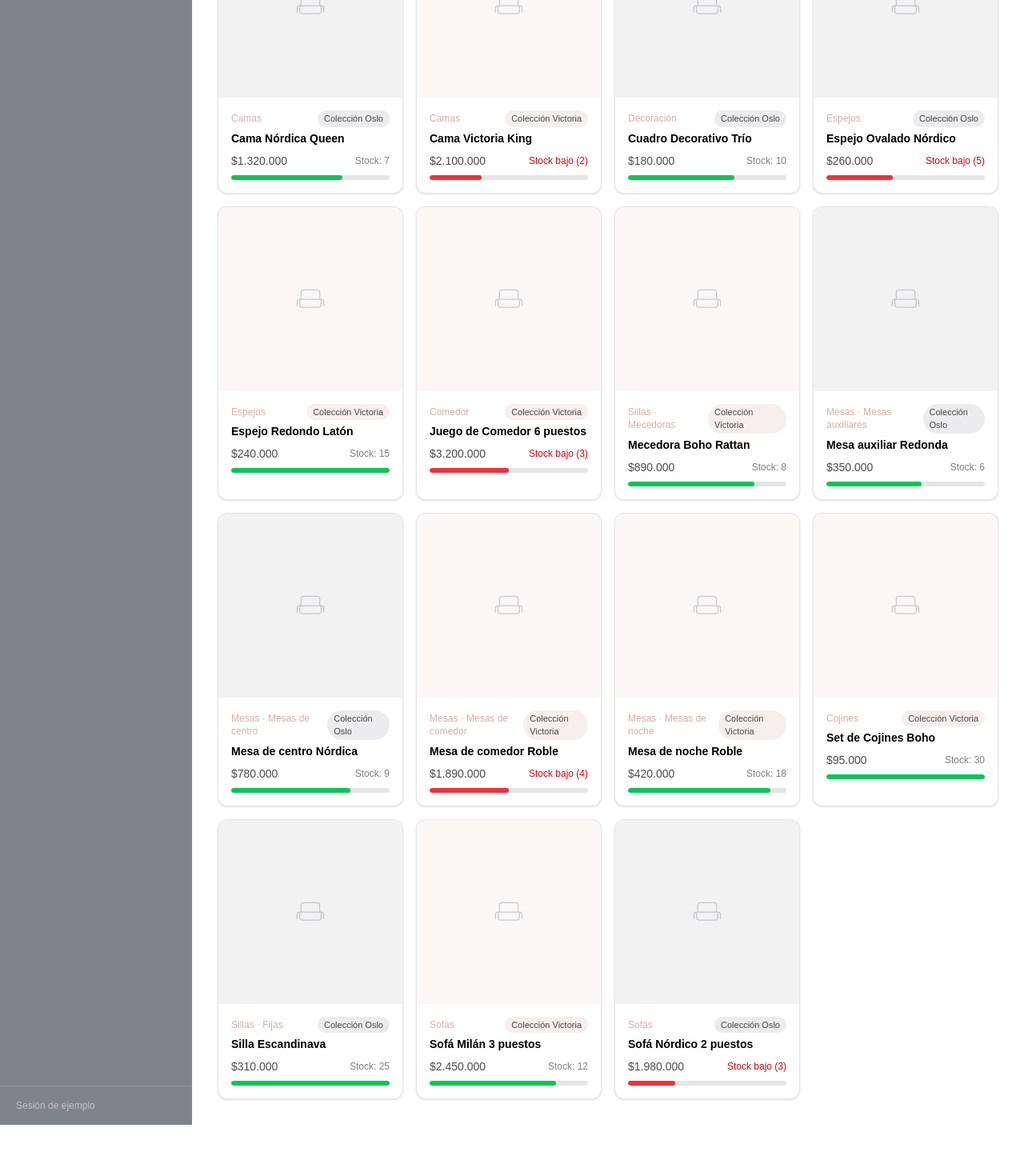
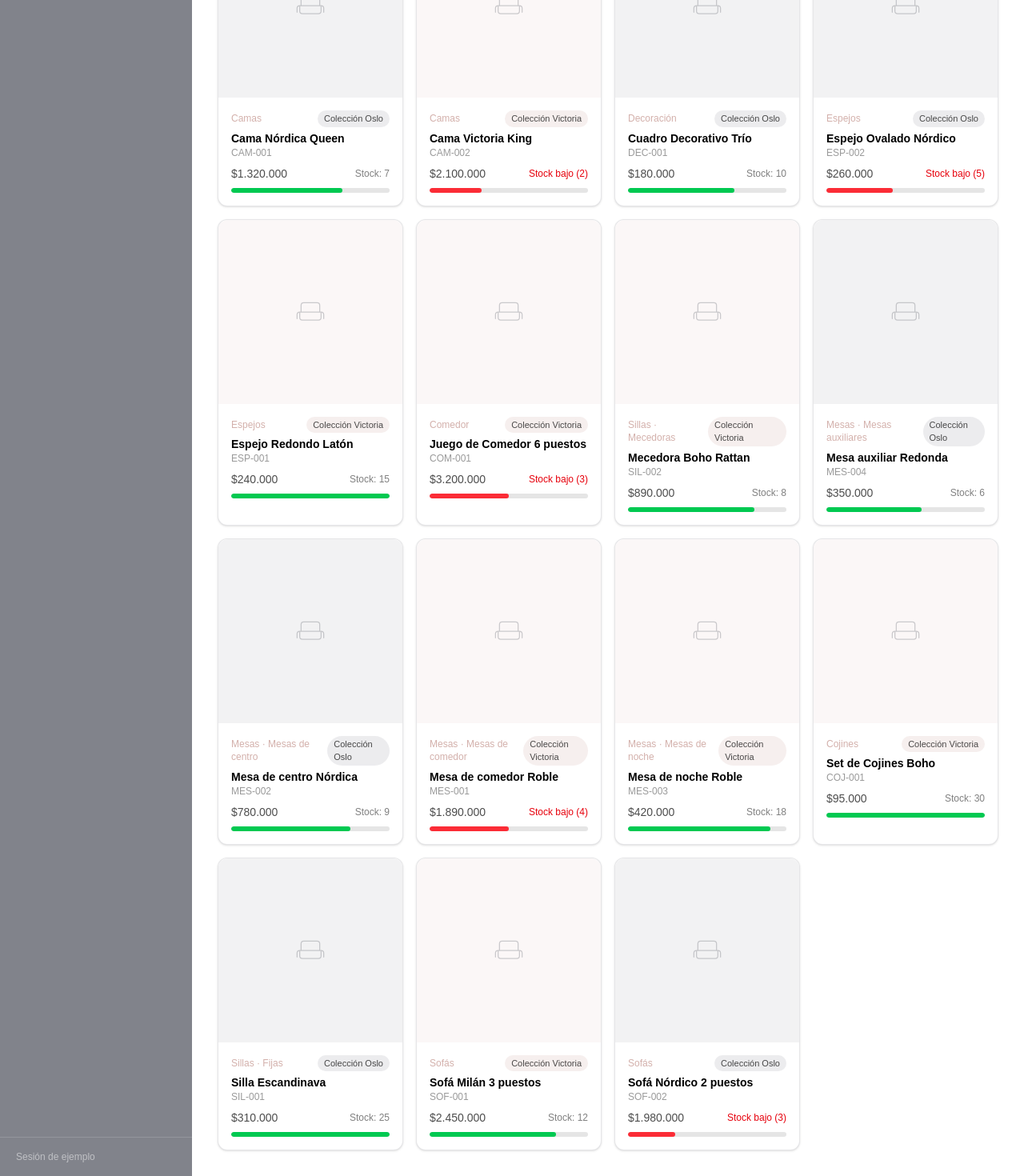
Before and after one commit to juanayalam1506-sudo/Cosas-de-casa, a Next.js app: page /dashboard/inventario in a window 1280 px wide. Shown: the part 437-1907 px from the top of the page at 80% size. Before the commit the page ends 1843 px from the top, so only its background shows below. Built offline with nearby package versions, Linux system fonts and the light colour scheme.

Commit message:
Add product codigo field, shown and searchable in Inventario
Every producto now carries a codigo (SOF-001, MES-002, etc.), visible
on ProductCard and as its own column in ProductTable, editable in
NewProductForm, and matched by the existing search box alongside
nombre.

```diff
--- a/src/app/dashboard/inventario/page.tsx
+++ b/src/app/dashboard/inventario/page.tsx
@@ -37,7 +37,10 @@ export default function InventarioPage() {
     const filtrados = productos.filter((p) => {
       if (categoria !== "Todos" && p.categoria !== categoria) return false;
       if (subcategoriasDisponibles && subcategoria !== "Todas" && p.subcategoria !== subcategoria) return false;
-      if (busqueda.trim() && !p.nombre.toLowerCase().includes(busqueda.trim().toLowerCase())) return false;
+      const termino = busqueda.trim().toLowerCase();
+      if (termino && !p.nombre.toLowerCase().includes(termino) && !p.codigo.toLowerCase().includes(termino)) {
+        return false;
+      }
       return true;
     });
 
@@ -92,7 +95,7 @@ export default function InventarioPage() {
             type="search"
             value={busqueda}
             onChange={(e) => setBusqueda(e.target.value)}
-            placeholder="Buscar por nombre..."
+            placeholder="Buscar por nombre o código..."
             className="w-full max-w-xs rounded-lg border border-brand-gray/30 px-3 py-2 text-sm text-black placeholder:text-black/35 focus:border-brand-pink focus:outline-none focus:ring-1 focus:ring-brand-pink"
           />
 
--- a/src/components/NewProductForm.tsx
+++ b/src/components/NewProductForm.tsx
@@ -13,6 +13,7 @@ export default function NewProductForm({
   onSubmit: (producto: Producto) => void;
   onCancel: () => void;
 }) {
+  const [codigo, setCodigo] = useState("");
   const [nombre, setNombre] = useState("");
   const [categoria, setCategoria] = useState(categoriasSeleccionables[0]);
   const [subcategoria, setSubcategoria] = useState("");
@@ -30,9 +31,10 @@ export default function NewProductForm({
 
   const handleSubmit = (e: React.FormEvent) => {
     e.preventDefault();
-    if (!nombre.trim() || !precio.trim() || !stock.trim()) return;
+    if (!codigo.trim() || !nombre.trim() || !precio.trim() || !stock.trim()) return;
 
     onSubmit({
+      codigo: codigo.trim(),
       nombre: nombre.trim(),
       categoria,
       subcategoria: subcategoria || undefined,
@@ -45,6 +47,20 @@ export default function NewProductForm({
 
   return (
     <form onSubmit={handleSubmit} className="space-y-4">
+      <div>
+        <label htmlFor="codigo" className="mb-1 block text-sm font-medium text-black/70">
+          Código
+        </label>
+        <input
+          id="codigo"
+          value={codigo}
+          onChange={(e) => setCodigo(e.target.value)}
+          placeholder="Ej. SOF-003"
+          required
+          className="w-full rounded-lg border border-brand-gray/30 px-3 py-2 text-sm text-black placeholder:text-black/35 focus:border-brand-pink focus:outline-none focus:ring-1 focus:ring-brand-pink"
+        />
+      </div>
+
       <div>
         <label htmlFor="nombre" className="mb-1 block text-sm font-medium text-black/70">
           Nombre
--- a/src/components/ProductCard.tsx
+++ b/src/components/ProductCard.tsx
@@ -29,6 +29,7 @@ export default function ProductCard({ producto }: { producto: Producto }) {
           </span>
         </div>
         <h3 className="mt-1 text-sm font-semibold text-black">{producto.nombre}</h3>
+        <p className="text-xs text-black/40">{producto.codigo}</p>
         <div className="mt-2 flex items-center justify-between">
           <span className="text-sm text-black/70">{producto.precio}</span>
           <span className={stockBajo ? "text-xs font-medium text-red-600" : "text-xs font-medium text-black/50"}>
--- a/src/components/ProductTable.tsx
+++ b/src/components/ProductTable.tsx
@@ -7,6 +7,7 @@ export default function ProductTable({ productos }: { productos: Producto[] }) {
         <table className="w-full min-w-[720px] text-left text-sm">
           <thead className="bg-brand-pink/10 text-black/60">
             <tr>
+              <th className="px-4 py-3 font-medium">Código</th>
               <th className="px-4 py-3 font-medium">Producto</th>
               <th className="px-4 py-3 font-medium">Categoría</th>
               <th className="px-4 py-3 font-medium">Colección</th>
@@ -19,7 +20,8 @@ export default function ProductTable({ productos }: { productos: Producto[] }) {
               const stockBajo = p.stock <= 5;
 
               return (
-                <tr key={p.nombre}>
+                <tr key={p.codigo}>
+                  <td className="px-4 py-3 text-black/50">{p.codigo}</td>
                   <td className="px-4 py-3 text-black">{p.nombre}</td>
                   <td className="px-4 py-3 text-black/70">
                     {p.subcategoria ? `${p.categoria} · ${p.subcategoria}` : p.categoria}
--- a/src/lib/productos.ts
+++ b/src/lib/productos.ts
@@ -1,4 +1,5 @@
 export type Producto = {
+  codigo: string;
   nombre: string;
   categoria: string;
   subcategoria?: string;
@@ -47,6 +48,7 @@ export function parsePrecio(precio: string): number {
 
 export const productos: Producto[] = [
   {
+    codigo: "SOF-001",
     nombre: "Sofá Milán 3 puestos",
     categoria: "Sofás",
     coleccion: "Colección Victoria",
@@ -55,6 +57,7 @@ export const productos: Producto[] = [
     precio: "$2.450.000",
   },
   {
+    codigo: "SOF-002",
     nombre: "Sofá Nórdico 2 puestos",
     categoria: "Sofás",
     coleccion: "Colección Oslo",
@@ -63,6 +66,7 @@ export const productos: Producto[] = [
     precio: "$1.980.000",
   },
   {
+    codigo: "COM-001",
     nombre: "Juego de Comedor 6 puestos",
     categoria: "Comedor",
     coleccion: "Colección Victoria",
@@ -71,6 +75,7 @@ export const productos: Producto[] = [
     precio: "$3.200.000",
   },
   {
+    codigo: "MES-001",
     nombre: "Mesa de comedor Roble",
     categoria: "Mesas",
     subcategoria: "Mesas de comedor",
@@ -80,6 +85,7 @@ export const productos: Producto[] = [
     precio: "$1.890.000",
   },
   {
+    codigo: "MES-002",
     nombre: "Mesa de centro Nórdica",
     categoria: "Mesas",
     subcategoria: "Mesas de centro",
@@ -89,6 +95,7 @@ export const productos: Producto[] = [
     precio: "$780.000",
   },
   {
+    codigo: "MES-003",
     nombre: "Mesa de noche Roble",
     categoria: "Mesas",
     subcategoria: "Mesas de noche",
@@ -98,6 +105,7 @@ export const productos: Producto[] = [
     precio: "$420.000",
   },
   {
+    codigo: "MES-004",
     nombre: "Mesa auxiliar Redonda",
     categoria: "Mesas",
     subcategoria: "Mesas auxiliares",
@@ -107,6 +115,7 @@ export const productos: Producto[] = [
     precio: "$350.000",
   },
   {
+    codigo: "CAM-001",
     nombre: "Cama Nórdica Queen",
     categoria: "Camas",
     coleccion: "Colección Oslo",
@@ -115,6 +124,7 @@ export const productos: Producto[] = [
     precio: "$1.320.000",
   },
   {
+    codigo: "CAM-002",
     nombre: "Cama Victoria King",
     categoria: "Camas",
     coleccion: "Colección Victoria",
@@ -123,6 +133,7 @@ export const productos: Producto[] = [
     precio: "$2.100.000",
   },
   {
+    codigo: "SIL-001",
     nombre: "Silla Escandinava",
     categoria: "Sillas",
     subcategoria: "Fijas",
@@ -132,6 +143,7 @@ export const productos: Producto[] = [
     precio: "$310.000",
   },
   {
+    codigo: "SIL-002",
     nombre: "Mecedora Boho Rattan",
     categoria: "Sillas",
     subcategoria: "Mecedoras",
@@ -141,6 +153,7 @@ export const productos: Producto[] = [
     precio: "$890.000",
   },
   {
+    codigo: "ESP-001",
     nombre: "Espejo Redondo Latón",
     categoria: "Espejos",
     coleccion: "Colección Victoria",
@@ -149,6 +162,7 @@ export const productos: Producto[] = [
     precio: "$240.000",
   },
   {
+    codigo: "ESP-002",
     nombre: "Espejo Ovalado Nórdico",
     categoria: "Espejos",
     coleccion: "Colección Oslo",
@@ -157,6 +171,7 @@ export const productos: Producto[] = [
     precio: "$260.000",
   },
   {
+    codigo: "DEC-001",
     nombre: "Cuadro Decorativo Trío",
     categoria: "Decoración",
     coleccion: "Colección Oslo",
@@ -165,6 +180,7 @@ export const productos: Producto[] = [
     precio: "$180.000",
   },
   {
+    codigo: "COJ-001",
     nombre: "Set de Cojines Boho",
     categoria: "Cojines",
     coleccion: "Colección Victoria",
```
